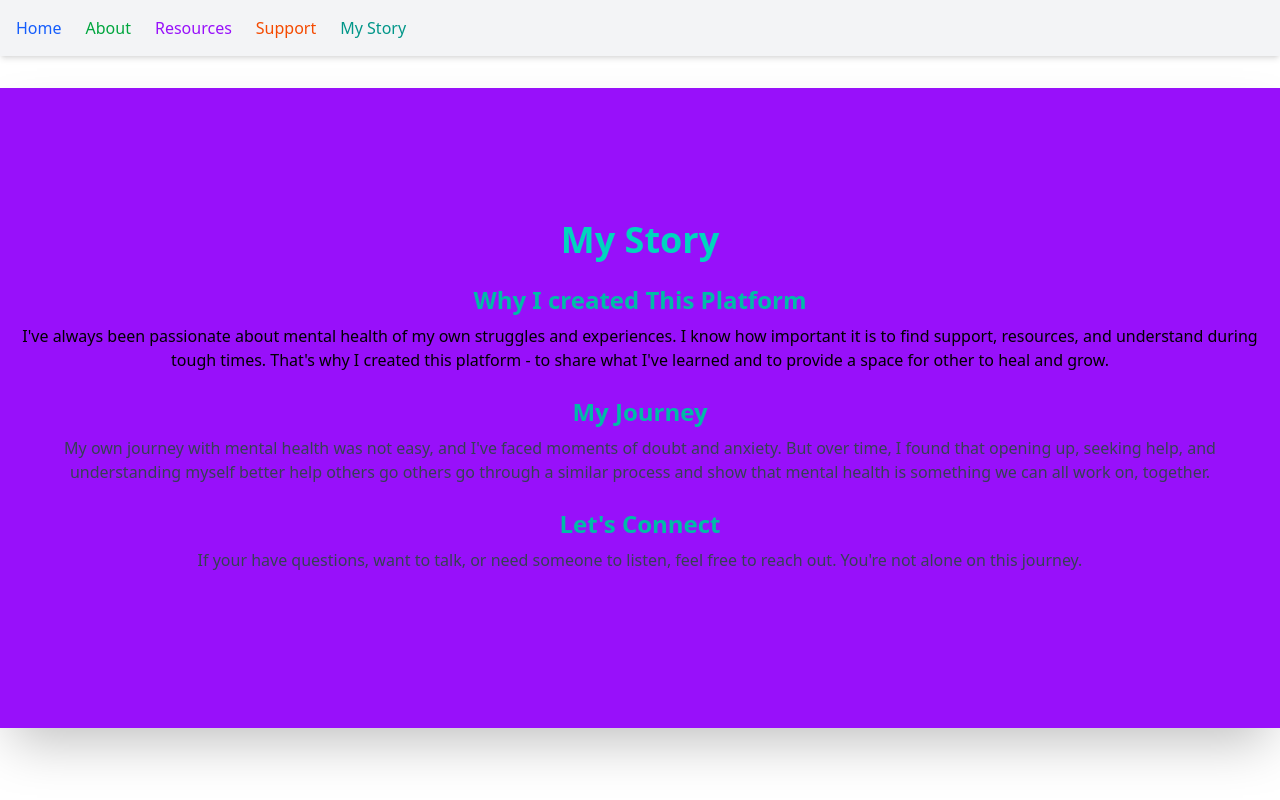
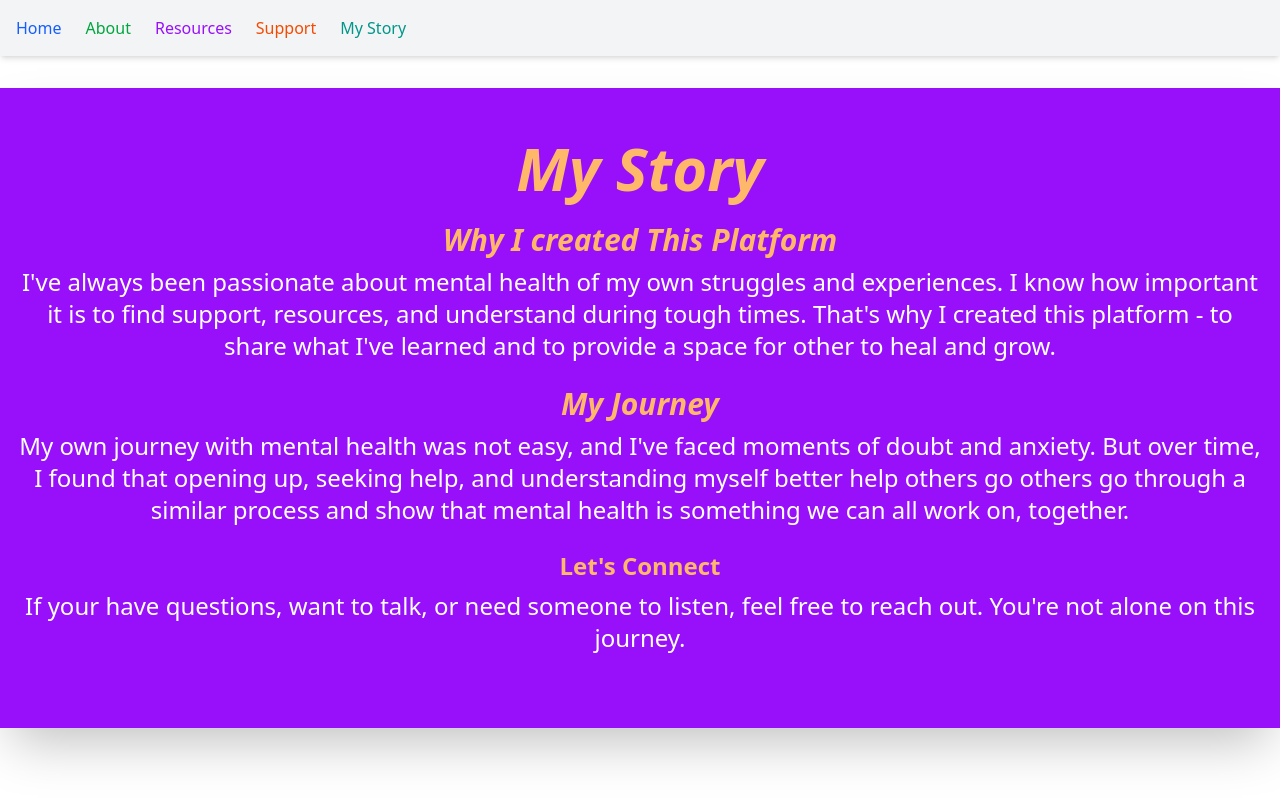
Before and after one commit to Blessing-bit-ui/MentalHealth2, a React (Vite) app in the folder my-mental/: page /mystory in a window 1280 px wide. Built offline with nearby package versions, Linux system fonts and the light colour scheme.

Commit message:
added styling to the Mystory and HOME

```diff
--- a/my-mental/src/Home.jsx
+++ b/my-mental/src/Home.jsx
@@ -2,7 +2,7 @@ import { Link } from 'react-router-dom'
 
 function Home(){
     return(
-        <div className="flex flex-col items-center justify-center min-h-[80vh] text-center px-4">
+        <div className="flex flex-col items-center justify-center min-h-[80vh] text-center px-4 shadow shadow-3xl">
             <h1 className="text-blue-600 text-center font-bold text-6xl"> Welcome to Mindful Space</h1>
             <p className=" text-gray-700 text-lg max-w-l text-center mt-8"> A safe place to learn about mental, find resources and take steps toward a healthier mind and heart.</p>
             <Link to="/about"className="text-blue-700 hover:underline">Learn More</Link>
--- a/my-mental/src/MyStory.jsx
+++ b/my-mental/src/MyStory.jsx
@@ -1,18 +1,18 @@
 function MyStory(){
     return(
         <div className="flex flex-col items-center justify-center min-h-[80vh] text-center px-4 bg-purple-600 shadow shadow-2xl mt-8">
-        <h1 className="text-4xl font-bold text-teal-400 mb-6">My Story</h1>
+        <h1 className="text-6xl font-bold text-orange-300 mb-6 italic">My Story</h1>
         <section className="mb-6">
-        <h2 className="text-2xl font-semibold text-teal-500 mb-2"> Why I created This Platform</h2>
-        <p> I've always been passionate about mental health of my own struggles and experiences. I know how important it is to find support, resources, and understand during tough times. That's why I created this platform - to share what I've learned and to provide a space for other to heal and grow.</p>
+        <h2 className="text-3xl font-semibold text-orange-300 mb-2 italic"> Why I created This Platform</h2>
+        <p className="text-2xl text-white"> I've always been passionate about mental health of my own struggles and experiences. I know how important it is to find support, resources, and understand during tough times. That's why I created this platform - to share what I've learned and to provide a space for other to heal and grow.</p>
         </section>
         <section className="mb-6">
-            <h2 className="text-2xl font-semibold text-teal-500 mb-2"> My Journey</h2>
-            <p className=" text-gray-700"> My own journey with mental health was not easy, and I've faced moments of doubt and anxiety. But over time, I found that opening up, seeking help, and understanding myself better help others go others go through a similar process and show that mental health is something we can all work on, together.</p>
+            <h2 className="text-2xl font-semibold text-orange-300 italic text-3xl mb-2"> My Journey</h2>
+            <p className=" text-2xl text-white"> My own journey with mental health was not easy, and I've faced moments of doubt and anxiety. But over time, I found that opening up, seeking help, and understanding myself better help others go others go through a similar process and show that mental health is something we can all work on, together.</p>
         </section>
         <section className="mb-6">
-        <h2 className="text-2xl font-semibold text-teal-500 mb-2">Let's Connect</h2>
-        <p className=" text-gray-700"> If your have questions, want to talk, or need someone to listen, feel free to reach out. You're not alone on this journey.</p>
+        <h2 className="text-2xl font-semibold text-orange-300 mb-2">Let's Connect</h2>
+        <p className=" text-white text-2xl"> If your have questions, want to talk, or need someone to listen, feel free to reach out. You're not alone on this journey.</p>
         </section>
         </div>
     )
```
